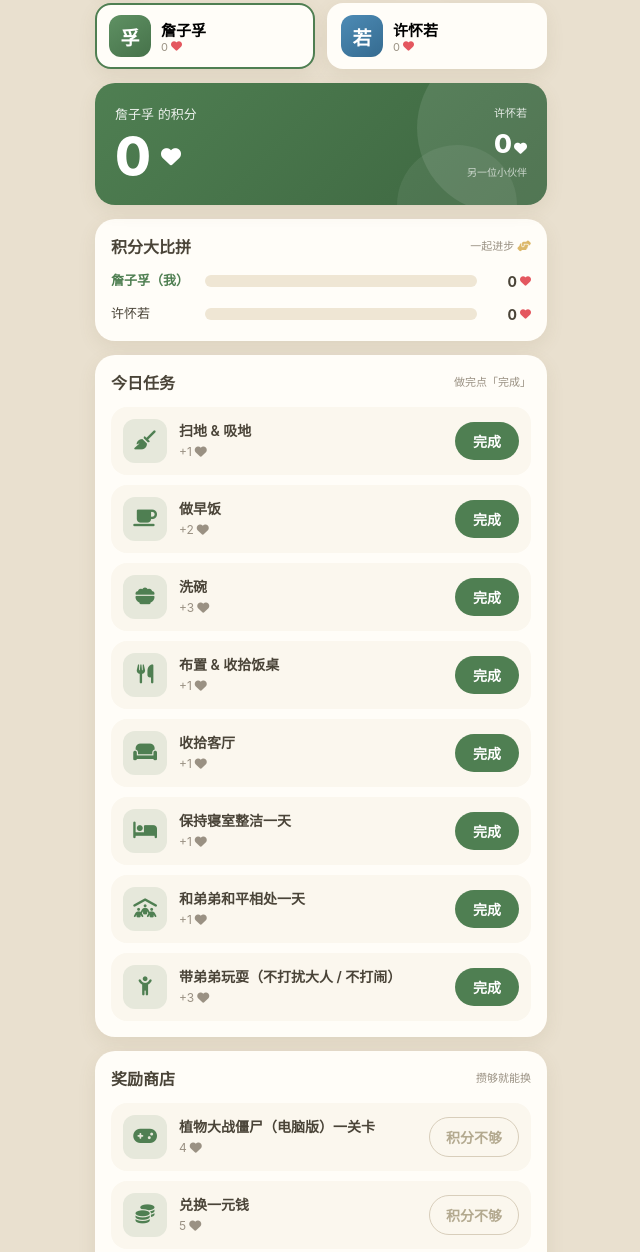
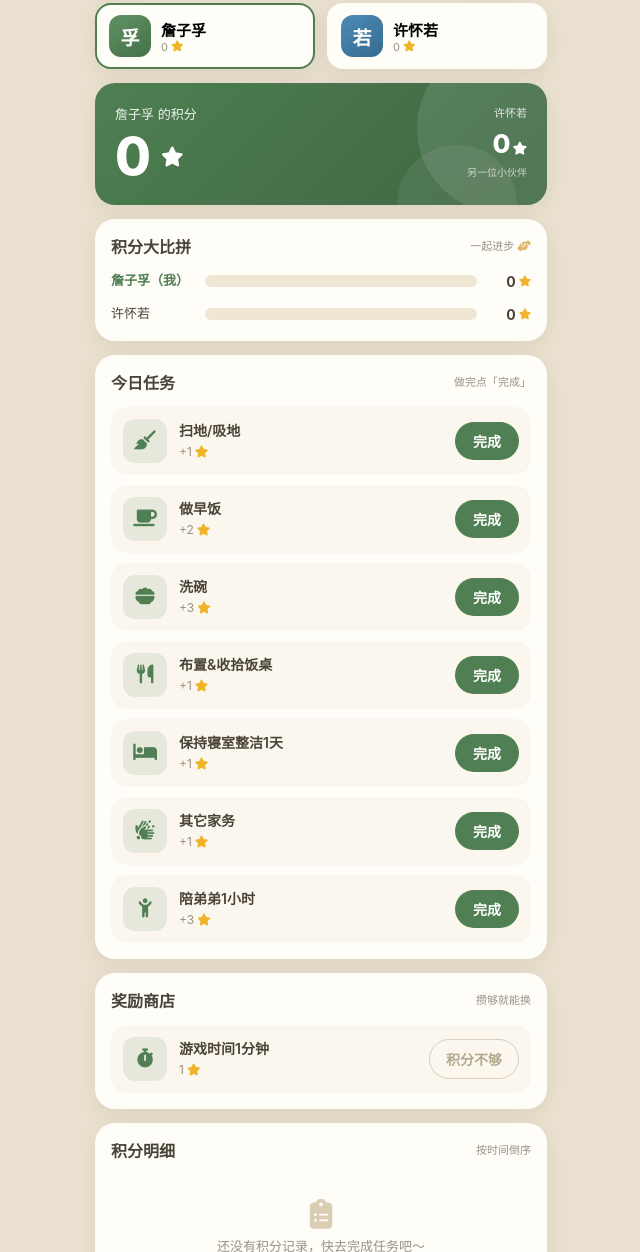
Before and after one commit to zhanwenhan/score-park, a plain HTML site: page index.html in a window 1280 px wide. Shown: the part 83-1335 px from the top of the page, without its empty margins (319-959 px from the left). Drawn offline with Linux system fonts and the light colour scheme.

Commit message:
更新积分规则

```diff
--- a/index.html
+++ b/index.html
@@ -45,7 +45,7 @@
       --theme-deep: #3d6640;
       --theme-soft: #e8f1e6;
       --theme-tint: rgba(79, 127, 82, .12);
-      --heart: #e4575f;
+      --star: #f0b429;
     }
 
     * {
@@ -295,8 +295,8 @@
       gap: 3px;
     }
 
-    .user-tab .u-sub .heart {
-      color: var(--heart);
+    .user-tab .u-sub .star {
+      color: var(--star);
     }
 
     .user-tab.active[data-user="zf"] {
@@ -460,8 +460,8 @@
       gap: 3px;
     }
 
-    .vs-row .val .heart {
-      color: var(--heart);
+    .vs-row .val .star {
+      color: var(--star);
       font-size: 11px;
     }
 
@@ -513,8 +513,8 @@
       margin-top: 2px;
     }
 
-    .item-info .p .heart {
-      color: var(--heart);
+    .item-info .p .star {
+      color: var(--star);
     }
 
     /* 完成 / 兑换 按钮 */
@@ -970,14 +970,14 @@
         <span class="avatar">孚</span>
         <span>
           <span class="u-name">詹子孚</span>
-          <span class="u-sub"><span class="u-score">0</span><i class="fa-solid fa-heart heart"></i></span>
+          <span class="u-sub"><span class="u-score">0</span><i class="fa-solid fa-star star"></i></span>
         </span>
       </button>
       <button class="user-tab" data-user="hr">
         <span class="avatar">若</span>
         <span>
           <span class="u-name">许怀若</span>
-          <span class="u-sub"><span class="u-score">0</span><i class="fa-solid fa-heart heart"></i></span>
+          <span class="u-sub"><span class="u-score">0</span><i class="fa-solid fa-star star"></i></span>
         </span>
       </button>
     </nav>
@@ -986,11 +986,11 @@
     <section class="score-hero">
       <div class="hero-label" id="heroName">詹子孚 的积分</div>
       <div class="hero-big">
-        <span class="num" id="heroScore">0</span><span class="unit"><i class="fa-solid fa-heart"></i></span>
+        <span class="num" id="heroScore">0</span><span class="unit"><i class="fa-solid fa-star"></i></span>
       </div>
       <div class="hero-vs">
         <div class="vs-name" id="vsName">许怀若</div>
-        <div class="vs-score"><span id="vsScore">0</span><span class="unit"><i class="fa-solid fa-heart"></i></span>
+        <div class="vs-score"><span id="vsScore">0</span><span class="unit"><i class="fa-solid fa-star"></i></span>
         </div>
         <div class="vs-label">另一位小伙伴</div>
       </div>
@@ -1005,12 +1005,12 @@
       <div class="vs-row" data-user="zf">
         <span class="who" data-who="zf">詹子孚</span>
         <span class="bar"><i id="barZf"></i></span>
-        <span class="val"><span id="barValZf">0</span><i class="fa-solid fa-heart heart"></i></span>
+        <span class="val"><span id="barValZf">0</span><i class="fa-solid fa-star star"></i></span>
       </div>
       <div class="vs-row" data-user="hr">
         <span class="who" data-who="hr">许怀若</span>
         <span class="bar"><i id="barHr"></i></span>
-        <span class="val"><span id="barValHr">0</span><i class="fa-solid fa-heart heart"></i></span>
+        <span class="val"><span id="barValHr">0</span><i class="fa-solid fa-star star"></i></span>
       </div>
     </section>
 
@@ -1117,19 +1117,16 @@
         themeColor: '#4f7f52',
         themeDeep: '#3d6640',
         tasks: [
-          { id: 'zf_t1', name: '扫地 & 吸地', score: 1, icon: 'fa-broom' },
+          { id: 'zf_t1', name: '扫地/吸地', score: 1, icon: 'fa-broom' },
           { id: 'zf_t2', name: '做早饭', score: 2, icon: 'fa-mug-saucer' },
           { id: 'zf_t3', name: '洗碗', score: 3, icon: 'fa-bowl-food' },
-          { id: 'zf_t4', name: '布置 & 收拾饭桌', score: 1, icon: 'fa-utensils' },
-          { id: 'zf_t5', name: '收拾客厅', score: 1, icon: 'fa-couch' },
-          { id: 'zf_t6', name: '保持寝室整洁一天', score: 1, icon: 'fa-bed' },
-          { id: 'zf_t7', name: '和弟弟和平相处一天', score: 1, icon: 'fa-people-roof' },
-          { id: 'zf_t8', name: '带弟弟玩耍（不打扰大人 / 不打闹）', score: 3, icon: 'fa-child-reaching' }
+          { id: 'zf_t4', name: '布置&收拾饭桌', score: 1, icon: 'fa-utensils' },
+          { id: 'zf_t5', name: '保持寝室整洁1天', score: 1, icon: 'fa-bed' },
+          { id: 'zf_t6', name: '其它家务', score: 1, icon: 'fa-hands-bubbles' },
+          { id: 'zf_t7', name: '陪弟弟1小时', score: 3, icon: 'fa-child-reaching' }
         ],
         rewards: [
-          { id: 'zf_r1', name: '植物大战僵尸（电脑版）一关卡', cost: 4, icon: 'fa-gamepad' },
-          { id: 'zf_r2', name: '兑换一元钱', cost: 5, icon: 'fa-coins' },
-          { id: 'zf_r3', name: 'switch day 时长延长 1 分钟', cost: 1, icon: 'fa-stopwatch' }
+          { id: 'zf_r1', name: '游戏时间1分钟', cost: 1, icon: 'fa-stopwatch' }
         ]
       },
       hr: {
@@ -1138,15 +1135,19 @@
         themeColor: '#3e7ca0',
         themeDeep: '#2f6180',
         tasks: [
-          { id: 'hr_t1', name: 'RAZ / Lingostar', score: 1, icon: 'fa-book-open' },
-          { id: 'hr_t2', name: '口算 + 数字描红', score: 1, icon: 'fa-square-root-variable' },
-          { id: 'hr_t3', name: '亲子阅读', score: 1, icon: 'fa-book-bookmark' },
-          { id: 'hr_t4', name: '自己收拾自己的玩具（一天）', score: 2, icon: 'fa-teddy-bear' }
+          { id: 'hr_t1', name: '扫地/吸地', score: 1, icon: 'fa-broom' },
+          { id: 'hr_t2', name: '做早饭', score: 2, icon: 'fa-mug-saucer' },
+          { id: 'hr_t3', name: '洗碗', score: 3, icon: 'fa-bowl-food' },
+          { id: 'hr_t4', name: '布置&收拾饭桌', score: 1, icon: 'fa-utensils' },
+          { id: 'hr_t5', name: '其它家务', score: 1, icon: 'fa-hands-bubbles' },
+          { id: 'hr_t6', name: '保持寝室整洁1天', score: 1, icon: 'fa-bed' },
+          { id: 'hr_t7', name: '英语作业', score: 1, icon: 'fa-language' },
+          { id: 'hr_t8', name: '数学作业', score: 1, icon: 'fa-square-root-variable' },
+          { id: 'hr_t9', name: '语文作业', score: 1, icon: 'fa-pen-nib' },
+          { id: 'hr_t10', name: '主动要求做作业', score: 1, icon: 'fa-lightbulb' }
         ],
         rewards: [
-          { id: 'hr_r1', name: '植物大战僵尸（电脑版）一关卡', cost: 6, icon: 'fa-gamepad' },
-          { id: 'hr_r2', name: '兑换一元钱', cost: 5, icon: 'fa-coins' },
-          { id: 'hr_r3', name: 'switch day 时长延长 1 分钟', cost: 1, icon: 'fa-stopwatch' }
+          { id: 'hr_r1', name: '游戏时间1分钟', cost: 1, icon: 'fa-stopwatch' }
         ]
       }
     };
@@ -1159,7 +1160,7 @@
        数据结构：{ zf:{score, records[]}, hr:{score, records[]}, current }
        record: { id, type:'income'|'expense'|'adjust', name, delta, balance, time }
        ============================================================ */
-    const STORE_KEY = 'familyScorePark_v1';
+    const STORE_KEY = 'familyScorePark_v4';
 
     function loadData() {
       try {
@@ -1282,7 +1283,7 @@
       <div class="item-ico"><i class="fa-solid ${t.icon}"></i></div>
       <div class="item-info">
         <div class="n">${t.name}</div>
-        <div class="p">+${t.score} <i class="fa-solid fa-heart"></i></div>
+        <div class="p">+${t.score} <i class="fa-solid fa-star star"></i></div>
       </div>
       <button class="btn-do" data-act="task" data-id="${t.id}">完成</button>
     </div>
@@ -1300,7 +1301,7 @@
       <div class="item-ico"><i class="fa-solid ${r.icon}"></i></div>
       <div class="item-info">
         <div class="n">${r.name}</div>
-        <div class="p">${r.cost} <i class="fa-solid fa-heart"></i></div>
+        <div class="p">${r.cost} <i class="fa-solid fa-star star"></i></div>
       </div>
       <button class="btn-do ghost" data-act="reward" data-id="${r.id}" ${enough ? '' : 'disabled'}>
         ${enough ? '兑换' : '积分不够'}
--- a/sw.js
+++ b/sw.js
@@ -6,7 +6,7 @@
      · 离线：回退已缓存内容，导航请求再兜底缓存的主页
    ⚠️ 若要强制清空所有客户端缓存，把下方 CACHE 版本号 +1 即可
    ============================================================ */
-const CACHE = 'score-park-v3';
+const CACHE = 'score-park-v4';
 
 /* 首次访问即预缓存的应用外壳 */
 const CORE = [
```
